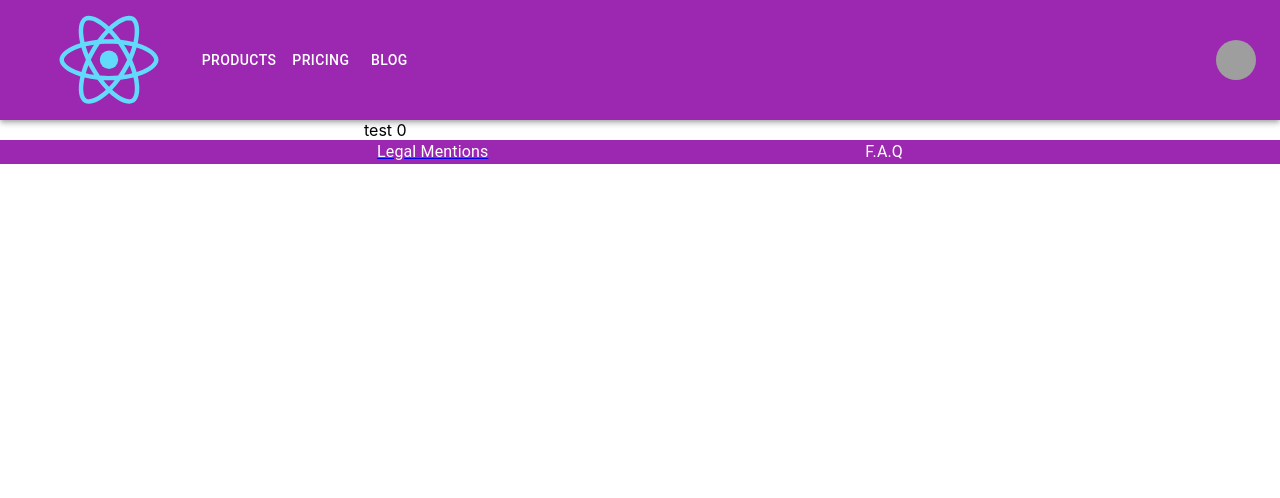
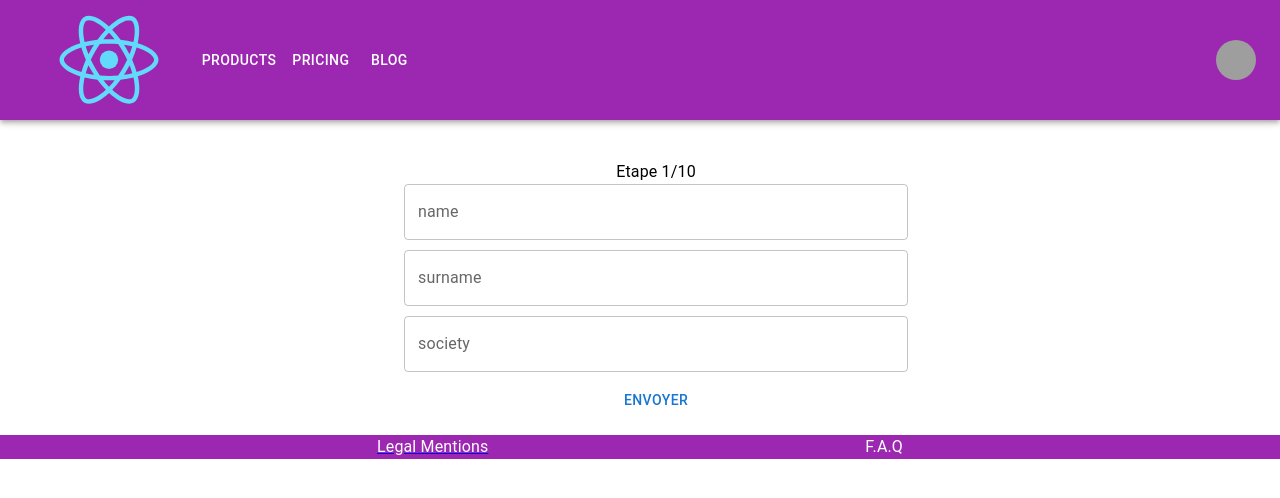
Before and after one commit to MarthL/survey, a React (Create React App) app: page / in a window 1280 px wide. Shown: the top 498 px of the page. Built offline with nearby package versions, Linux system fonts and the light colour scheme; grey boxes are pictures that could not be loaded.

Commit message:
formik install ok

```diff
--- a/package.json
+++ b/package.json
@@ -14,6 +14,7 @@
     "@types/node": "^16.18.29",
     "@types/react": "^18.2.6",
     "@types/react-dom": "^18.2.4",
+    "formik": "^2.2.9",
     "react": "^18.2.0",
     "react-dom": "^18.2.0",
     "react-router-dom": "^6.11.2",
--- a/src/components/Stepper/StepperComponent.tsx
+++ b/src/components/Stepper/StepperComponent.tsx
@@ -1,10 +1,47 @@
-import React from "react";
+import React, {useState} from 'react';
 import { JSX } from "react/jsx-runtime";
+import { Formik, Form, Field, ErrorMessage } from "formik";
+import Typography from '@mui/material/Typography';
+import TextField from '@mui/material/TextField';
+import Button from '@mui/material/Button';
+import Container from '@mui/material/Container';
 
 export function StepperComponent(): JSX.Element {
-  const count: Number = 0;
-  console.log(React);
+
+  const [submit, setSubmit] = useState(false);
+  const [count, setCount] = useState(1);
+  const maxCount: any = 10;
+
   return (
-  <>test {count}</>
+  <>
+    <Formik initialValues={{ name: '', surname: '', society: ''}}
+    validate={values => {
+      const errors: any = {};
+      if(!values.name) {
+        errors.email = 'Required';
+      }
+      return errors;
+    }}
+    onSubmit={(values) => {
+      setTimeout(() => {
+        alert(JSON.stringify(values, null, 2));
+        setSubmit(true);
+      }, 400)
+    }}
+    >
+    <Container sx={{margin: "1rem"}}>
+      <Typography align='center' mt={5}> Etape <span>{count}/{maxCount}</span></Typography>
+      <Form style={{display: 'flex', flexDirection: "column", gap: "10px"}}>
+          <TextField label="name" type="text" name="name"></TextField>
+        <ErrorMessage name="name" component="div" />
+        <TextField type="text" label="surname" name="surname"></TextField>
+        <TextField type="text" label="society" name="society"></TextField>
+        <Button type="submit" onSubmit={() => setCount(2)}> Envoyer </Button>
+
+      </Form>
+    </Container>
+
+    </Formik>
+  </>
   );
 }
```
Also changed, not shown: 1 other file (tests, documents, lock files or other folders).
